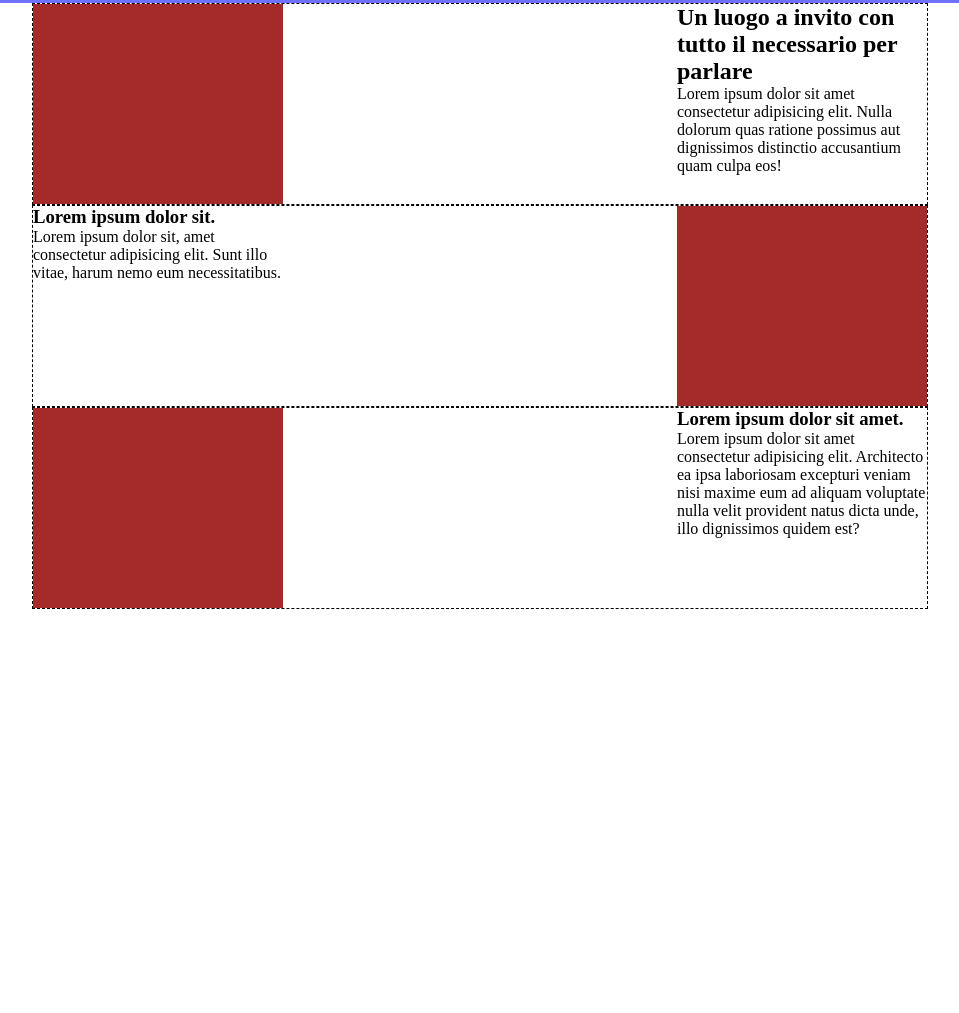
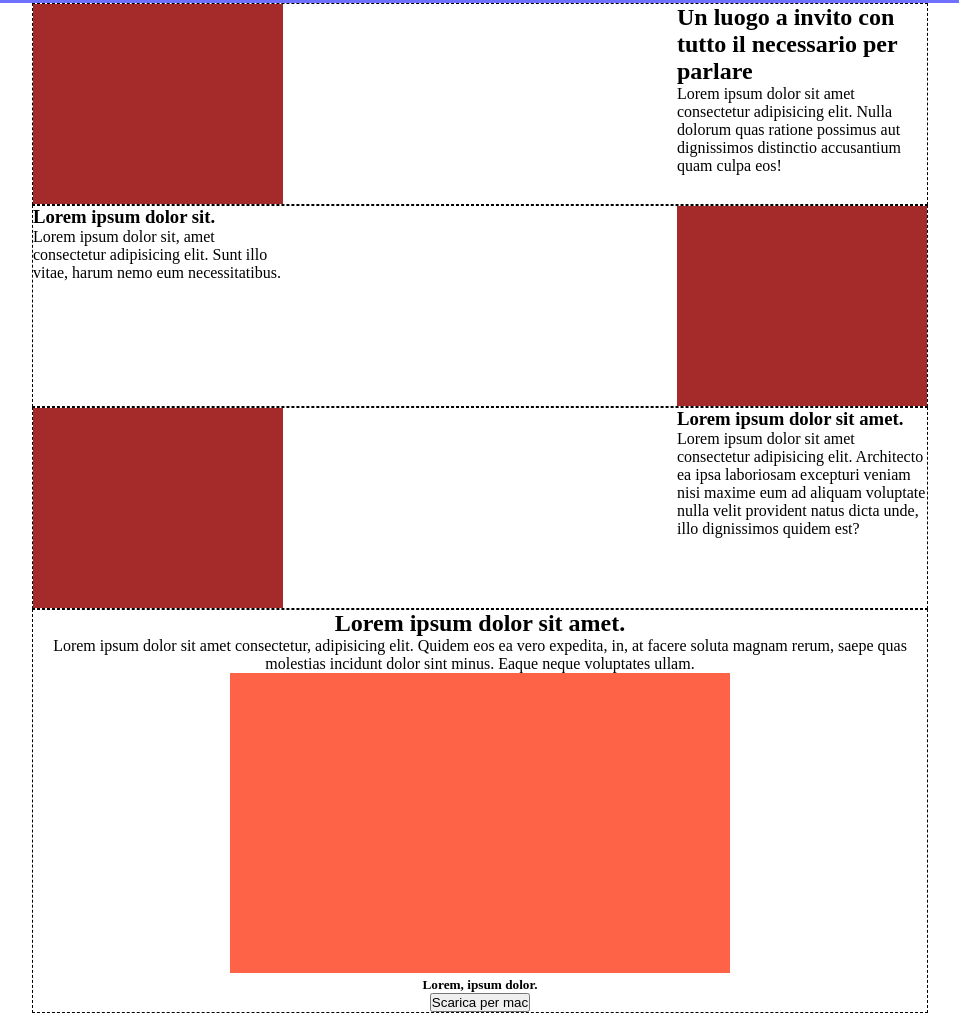
Before and after one commit to manuelmenama/htmlcss-struttura-discord, a plain HTML site: page index.html in a window 1280 px wide. Shown: the part 377-1390 px from the top of the page, without its empty margins (160-1119 px from the left). Before the commit the page ends 986 px from the top, so only its background shows below. Drawn offline with Linux system fonts and the light colour scheme.

Commit message:
ended main section

```diff
--- a/assets/css/style.css
+++ b/assets/css/style.css
@@ -56,6 +56,7 @@ main .background{
   text-align: center;
 }
 
+/* prima immagine a sinistra titolo e scritta a destra */
 .first{
   display: flex;
   justify-content: space-between;
@@ -73,6 +74,7 @@ main .background{
   height: 200px;
 }
 
+/* seconda immagine a destra, titolo e scritta a sinistra */
 .second{
   display: flex;
   justify-content: space-between;
@@ -90,6 +92,7 @@ main .background{
   height: 200px;
 }
 
+/* terza immagine a sinistra, titolo e scritta a destra */
 .third{
   display: flex;
   justify-content: space-between;
@@ -106,3 +109,15 @@ main .background{
   width: 250px;
   height: 200px;
 }
+
+/* sezione prima del footer */
+section.finale{
+  text-align: center;
+}
+
+.finale .img-big{
+  width: 500px;
+  height: 300px;
+  background-color: tomato;
+  display: inline-block;
+}
--- a/index.html
+++ b/index.html
@@ -75,9 +75,16 @@
         </div>
       </section>
 
+      <section class="container finale">
+        <h1>Lorem ipsum dolor sit amet.</h1>
+        <p>Lorem ipsum dolor sit amet consectetur, adipisicing elit. Quidem eos ea vero expedita, in, at facere soluta magnam rerum, saepe quas molestias incidunt dolor sint minus. Eaque neque voluptates ullam.</p>
+        <div class="img-big"></div>
+        <h5>Lorem, ipsum dolor.</h5>
+        <button>Scarica per mac</button>
+      </section>
     </main>
 
-    <footer class=""></footer>
+    <footer></footer>
 
 
 </body>
```
